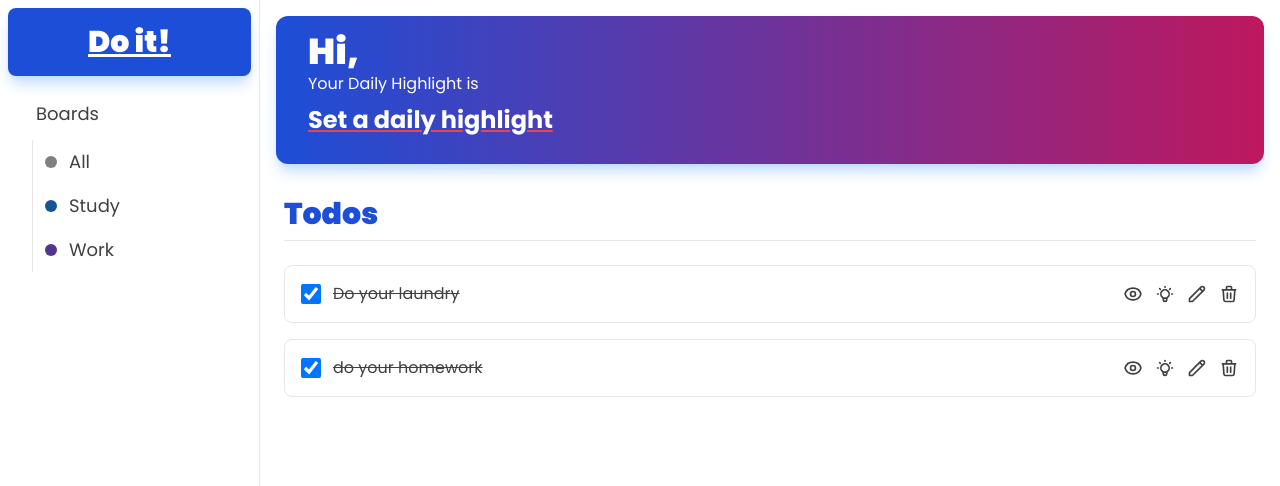
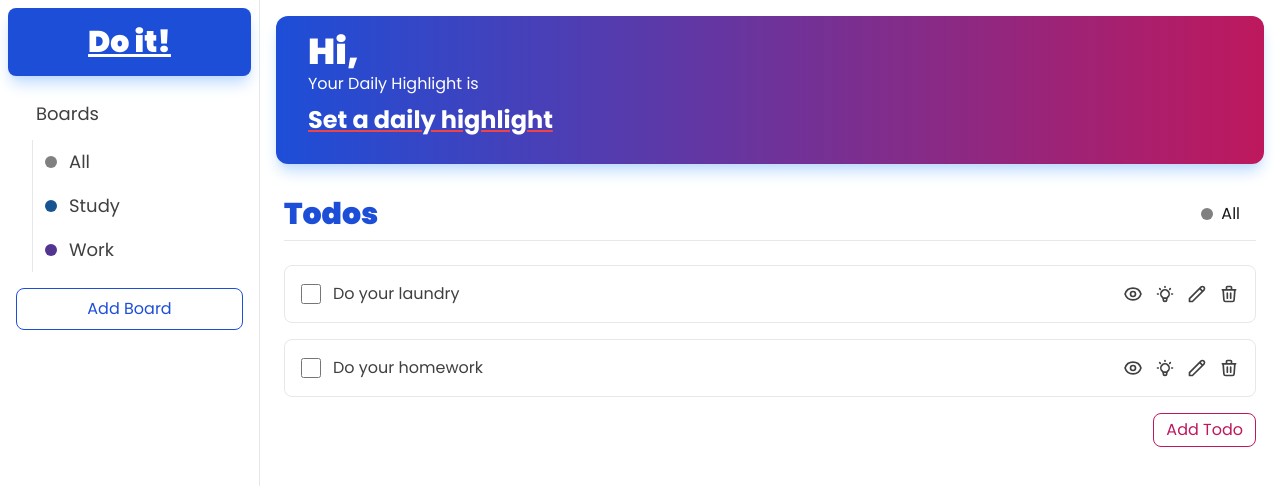
Before and after one commit to Arslan-Soomro/doit, a React (Vite) app: page / in a window 1280 px wide. Shown: the top 486 px of the page. Built offline with nearby package versions, Linux system fonts and the light colour scheme.

Commit message:
Add Todo

```diff
--- a/package.json
+++ b/package.json
@@ -10,7 +10,8 @@
   "dependencies": {
     "@heroicons/react": "^1.0.5",
     "react": "^17.0.2",
-    "react-dom": "^17.0.2"
+    "react-dom": "^17.0.2",
+    "zustand": "^3.7.0"
   },
   "devDependencies": {
     "@types/react": "^17.0.33",
--- a/src/App.tsx
+++ b/src/App.tsx
@@ -1,12 +1,36 @@
+import AddTodoModal from "./components/AddTodoModal";
+import Backdrop from "./components/Backdrop";
+import ColorDot from "./components/ColorDot";
 import Header from "./components/Header";
 import Sidebar from "./components/Sidebar";
 import Todo from "./components/Todo";
+import TodosList from "./components/TodosList";
+import { TODO } from "./customTypes";
+
+const tList: TODO[] = [
+  {
+    text: "Do your laundry",
+    done: false,
+  },
+  {
+    text: "Do your homework",
+    done: false,
+  },
+];
 
 function App() {
-
-  //TODO make it responsive
+  //TODO add Modals
+  //TODO set state using zustand
+  //TODO Save Todos to local Storage
+  //TODO Add Focus Mode
+  //TODO make a todo Daily Highlight
+  //TODO Add a category
+  //TODO Switch To a category and show its todos only
+  //TODO add Board View
+  //TODO Add Animations
 
   return (
+    <>
     <div className="App w-full h-full font-pf">
       <div className="w-full h-full flex">
         <div className="w-[260px] hidden sm:block">
@@ -17,16 +41,25 @@ function App() {
             <Header />
           </div>
           <div className="flex-1 px-6 py-4">
-            <h3 className="text-3xl font-black text-pclr-500">Todos</h3>
+            <div className="w-full flex items-center justify-between">
+              <h3 className="text-3xl font-black text-pclr-500">Todos</h3>
+              <div className="flex items-center space-x-2 mx-4">
+                <ColorDot color="gray" />
+                <p className="text-nclr-900">All</p>
+              </div>
+            </div>
             <hr className="my-2" />
-            <div className="w-full overflow-x-hidden">
-              <Todo text="Do your laundry" done={true} />
-              <Todo text="do your homework" done={true} />
+            <TodosList todos={tList} />
+            <div className="w-full relative flex items-center justify-end">
+              <button className="border rounded-lg p-1 px-3 text-sclr-500 border-sclr-500 hover:bg-sclr-500 hover:text-white active:bg-sclr-600">
+                Add Todo
+              </button>
             </div>
           </div>
         </div>
       </div>
     </div>
+    </>
   );
 }
 
--- /dev/null
+++ b/src/components/AddTodoModal.tsx
@@ -0,0 +1,23 @@
+import { XIcon } from "@heroicons/react/outline";
+
+
+const AddTodoModal = () => {
+    return(
+        <div className="border bg-white w-[400px] rounded-lg font-pf">
+            <div className="flex justify-between items-center px-4 py-3 border-b">
+                <p>Title</p>
+                <XIcon className="w-5 h-5" />
+            </div>
+            <div className="w-full p-4">
+                <label>
+                    <p>Todo Name</p>
+                </label>
+            </div>
+            <div className="border-t w-full">
+                <button className="p-3 text-center w-full">Add</button>
+            </div>
+        </div>
+    )
+};
+
+export default AddTodoModal;
--- /dev/null
+++ b/src/components/Backdrop.tsx
@@ -0,0 +1,15 @@
+import { ReactNode } from "react";
+
+interface props {
+    children: ReactNode
+}
+
+const Backdrop = ({ children } : props) => {
+
+    return(
+    <div className="flex justify-center items-center w-full h-full absolute bg-black bg-opacity-20">
+        {children}
+    </div>)
+}
+
+export default Backdrop;
--- /dev/null
+++ b/src/components/ColorDot.tsx
@@ -0,0 +1,10 @@
+
+interface props{
+    color?: string;
+}
+
+const ColorDot = ({ color } : props) => {
+    return (<div className={`w-3 h-3 rounded-full ${color ? "block" : "hidden"}`} style={{backgroundColor: color}}></div>)
+}
+
+export default ColorDot;
--- a/src/components/Sidebar.tsx
+++ b/src/components/Sidebar.tsx
@@ -14,7 +14,10 @@ const Sidebar = () => {
         <SidebarItem name="Study" color="#195492" />
         <SidebarItem name="Work" color="#523491"  />
       </div>
+
+      <button className=" my-4 p-2 rounded-lg w-full border border-pclr-500 text-pclr-500 hover:text-white hover:bg-pclr-500 active:bg-pclr-600">Add Board</button>
     </div>
+
   </div>);
 };
 
--- a/src/components/SidebarItem.tsx
+++ b/src/components/SidebarItem.tsx
@@ -1,3 +1,4 @@
+import ColorDot from "./ColorDot";
 
 interface props {
     name: string;
@@ -7,7 +8,7 @@ interface props {
 const SidebarItem = ({ name, color } : props) => {
     return(
         <div className="cursor-pointer hover:bg-nclr-100 py-2 px-2 rounded-md flex items-center space-x-3 active:bg-nclr-200">
-            <div className={`w-3 h-3 rounded-full ${color ? "block" : "hidden"}`} style={{backgroundColor: color}}></div>
+            <ColorDot color={color} />
             <p className="text-nclr-700 text-lg">{name}</p>
         </div>
     )
--- /dev/null
+++ b/src/components/TodosList.tsx
@@ -0,0 +1,16 @@
+import { TODO } from "../customTypes";
+import Todo from "./Todo";
+
+interface props{
+    todos: TODO[];
+}
+
+const TodosList = ({ todos } : props) => {
+  return (
+    <div className="w-full overflow-x-hidden container">
+        {todos.map((item, ind) =>  (<Todo key={ind} text={item.text} done={item.done} />))}
+    </div>
+  );
+};
+
+export default TodosList;
--- /dev/null
+++ b/src/customTypes.ts
@@ -0,0 +1,5 @@
+
+export type TODO = {
+    text: string;
+    done: boolean;
+}
```
Also changed, not shown: src/components/Todo.tsx (+2 -6 lines), 1 other file (tests, documents, lock files or other folders).
